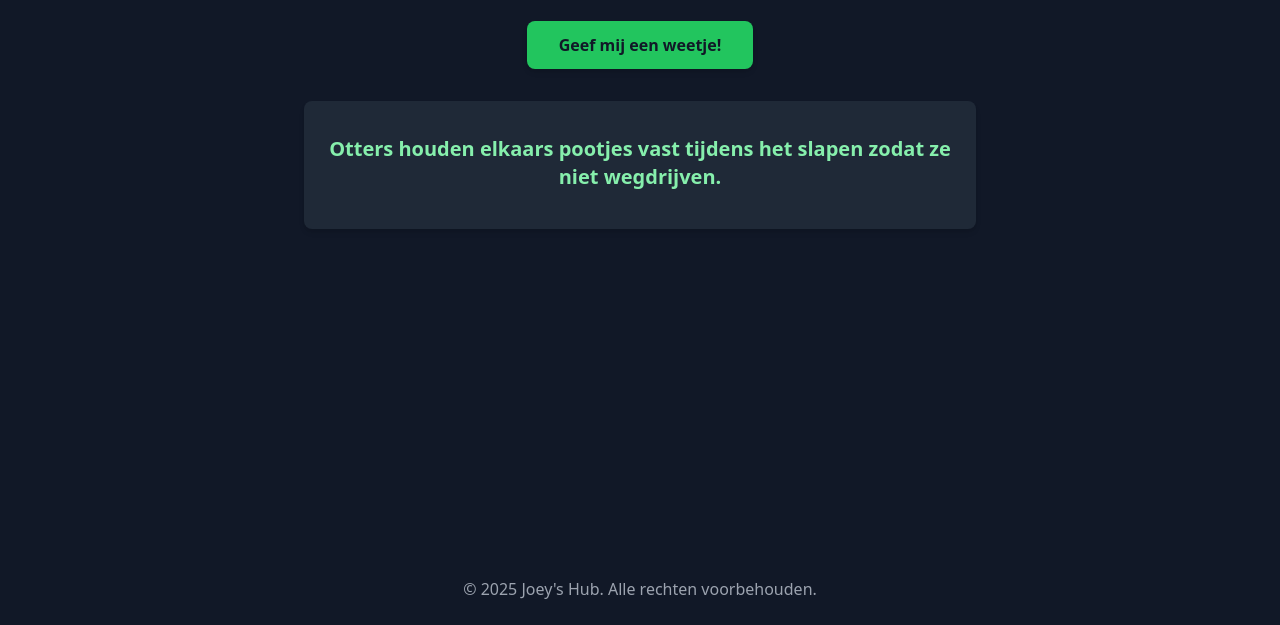
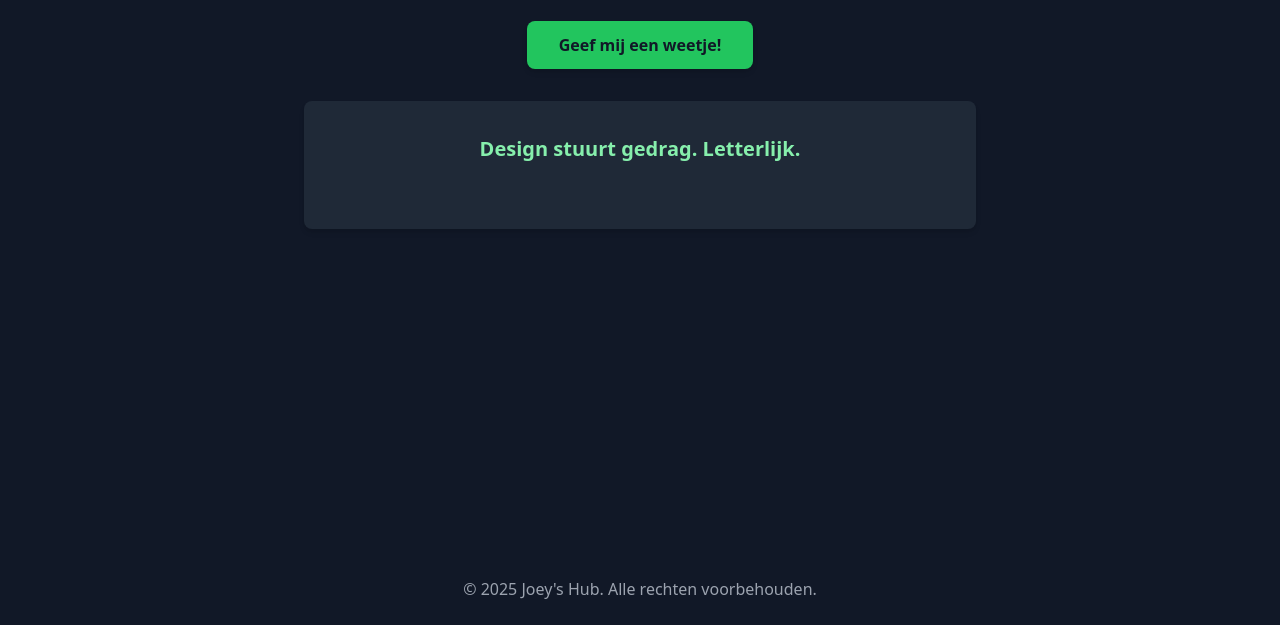
Before and after one commit to Joeydm6/joeyhub, a plain HTML site: page weetjes.html in a window 1280 px wide. Shown: the part 175-800 px from the top of the page. Drawn offline with nearby package versions, Linux system fonts and the light colour scheme.

Commit message:
Add files via upload

```diff
--- a/weetjes.html
+++ b/weetjes.html
@@ -66,30 +66,59 @@
     <script>
         // De lijst met weetjes
         const weetjes = [
-            "Een octopus heeft drie harten.", "Wist je dat honing nooit bederft?", "Een slak kan drie jaar slapen.",
-            "Bananen zijn bessen, maar aardbeien niet!", "Water kan tegelijk bevriezen en koken bij 0,01°C (het tripelpunt).",
-            "Er zijn meer sterren in het universum dan zandkorrels op aarde.", "De tong van een blauwe vinvis weegt evenveel als een olifant.",
-            "Katten 'praten' (miauw) voornamelijk om met mensen te communiceren, niet met andere katten.", "Bliksem is ongeveer 5 keer heter dan het oppervlak van de zon.",
-            "Een groep flamingo's heet een 'flamboyance'.", "Het hart van een garnaal zit in zijn kop.", "Krokodillen kunnen hun tong niet uitsteken.",
-            "De huid van een ijsbeer is zwart.", "De Mona Lisa heeft geen wenkbrauwen (waarschijnlijk door restauraties of mode).",
-            "Menselijk bot is, gram voor gram, sterker dan staal.", "Een niesbui kan snelheden van 160 km/u bereiken.",
-            "De bijenkolibrie is de kleinste vogel ter wereld.", "Zonlicht doet er ~8 minuten en 20 seconden over om de aarde te bereiken.",
-            "Mieren slapen niet; ze hebben korte rustperiodes.", "Onder water kun je niet huilen zoals boven water.", "Haaien bestaan al langer dan bomen.",
-            "De eerste e-mail werd in 1971 verstuurd door Ray Tomlinson.", "Een gemiddelde wolk weegt ongeveer 500.000 kilogram.",
-            "Een baby heeft meer botten (~300) dan een volwassene (~206).", "Een muis kan door een gat zo klein als een balpen.",
-            "Het hart van een kolibrie klopt tot 1.200 keer per minuut.", "Alle pinguïnsoorten leven op het zuidelijk halfrond.",
-            "Sommige lippenstiften bevatten vissenschubben voor glans.", "Konijnen kunnen niet overgeven.", "Dolfijnen slapen met één hersenhelft tegelijk.",
-            "Een potlood kan een lijn van ~56 km lang tekenen.", "Het Empire State Building heeft zijn eigen postcode.",
-            "Otters houden elkaars pootjes vast tijdens het slapen zodat ze niet wegdrijven.", "Goud is eetbaar (in kleine hoeveelheden).",
-            "Een mens verliest gemiddeld 40-100 haren per dag.", "Kaarsen branden langer in de ruimte dan op aarde.",
-            "Net als vingerafdrukken, heeft iedereen een unieke tongafdruk.", "De meeste vissen kunnen zowel vooruit als achteruit zwemmen.",
-            "De kortste oorlog duurde 38 minuten (Anglo-Zanzibar Oorlog).", "Spinnen eten vaak hun eigen web op om de zijde te recyclen.",
-            "De aarde draait met ~1.670 km/u rond zijn as (bij de evenaar).", "Er leven meer bacteriën in je mond dan er mensen op aarde zijn.",
-            "De geur van gemaaid gras is een 'noodsignaal' van het gras.", "De maan lijkt even groot als de zon door een perfecte verhouding van grootte en afstand.",
-            "Een haai kan bloed ruiken op honderden meters afstand.", "De eerste website (info.cern.ch) is nog steeds online.",
-            "Tranen bevatten lysozym, een antibacterieel enzym.", "Een komkommer bestaat voor 95-96% uit water.",
-            "Het nationale dier van Schotland is de eenhoorn."
-        ];
+    "Mobiel zorgt voor meer dan 60% van het webverkeer. Dus ja, mobielvriendelijk is de standaard.",
+    "1 seconde vertraging in laadtijd = 7% minder conversie. Elke seconde telt.",
+    "42% haakt af bij een verouderd design. Oog wil ook wat.",
+    "Webshops met video’s converteren tot 86% beter. Beeld = verkoop.",
+    "Een zoekfunctie kan je webshopomzet met 50% verhogen. Laat mensen vinden wat ze zoeken.",
+    "80% van de online aankopen begint op mobiel. Denk daar aan bij je design.",
+    "Live chat verhoogt conversie met 20%. Mensen houden van direct antwoord.",
+    "40% verlaat een site zonder duidelijke call-to-action. Zeg wat je van ze wil!",
+    "Webshops zonder ‘achteraf betalen’ missen tot 45% van de klanten.",
+    "Bezoekers scannen eerst koppen, dan pas tekst. Zorg voor hiërarchie.",
+    "Je hebt gemiddeld 5 seconden om online vertrouwen te winnen.",
+    "Hogere conversie met minder klikken. Elke klik is een afhaakmoment.",
+    "97% van de mensen leest reviews voor ze iets kopen. Social proof werkt.",
+    "Whitespace verhoogt leesbaarheid met 20%. Laat het ademen.",
+    "Webdesign is geen schilderij, het is een gebruiksvoorwerp.",
+    "Goede foutpagina’s (404) kunnen alsnog converteren. Laat hem z’n werk doen.",
+    "Responsive design is sinds 2015 een Google-ranking factor.",
+    "Websites met duidelijke navigatie krijgen 50% meer pageviews.",
+    "Bedrijven die bloggen genereren 67% meer leads.",
+    "SEO werkt niet morgen, maar wel structureel. Denk lange adem.",
+    "E-mailmarketing heeft gemiddeld €42 opbrengst per €1 investering.",
+    "Conversieknoppen testen loont: +200% is geen uitzondering.",
+    "80% hogere merkherkenning door consistent kleurgebruik.",
+    "Webshops met klantbeoordelingen zien tot 20% meer omzet.",
+    "Een duidelijke funnel voorkomt afhakers. Leid je bezoeker.",
+    "Websites met storytelling houden bezoekers 55% langer vast.",
+    "Sociale bewijslast verhoogt vertrouwen. Denk aan aantallen, logo’s, etc.",
+    "Otters houden elkaars pootje vast tijdens het slapen. Nee wacht, dat was een oud weetje. Skip maar.",
+    "Webshops presteren beter met een duidelijk retourbeleid.",
+    "Mobiele conversie stijgt met duidelijke, klikbare knoppen.",
+    "Websites zonder SSL? Die wekken wantrouwen. HTTPS is de basis.",
+    "Je homepage moet direct antwoord geven op 3 vragen: wie ben je, wat doe je, en wat moet ik nu doen?",
+    "Lokale SEO is voor MKB’ers een goudmijn. Laat jezelf vinden.",
+    "Unieke content scoort beter dan gelikte stockteksten.",
+    "Design stuurt gedrag. Letterlijk.",
+    "Webshops met schaarste (‘nog 2 op voorraad!’) verkopen meer.",
+    "Een website die er professioneel uitziet, wordt ook zo behandeld.",
+    "Een duidelijke ‘over ons’-pagina verhoogt vertrouwen. Mensen kopen van mensen.",
+    "Mensen klikken sneller op knoppen met actieve tekst: ‘Ik wil dit’ werkt beter dan ‘Verzenden’.",
+    "Eén duidelijke conversie per pagina voorkomt keuzestress.",
+    "De meeste mensen scrollen, maar niet doelloos. Geef richting.",
+    "UX is minstens zo belangrijk als je aanbod. Maak het gebruiksvriendelijk.",
+    "Structuur in je webshop is net zo belangrijk als voorraadbeheer.",
+    "Een goed CMS scheelt je later een hoop frustratie. Denk toekomstbestendig.",
+    "Productomschrijvingen zijn geen formaliteit. Ze verkopen.",
+    "Laadtijd optimaliseren is geen luxe. Het is omzetbesparing.",
+    "Een site die je zelf kan beheren? Alleen als je weet wat je doet.",
+    "Google houdt van structuur. Help met heading tags en logische opbouw.",
+    "80% van de e-commerce bestellingen komt ’s avonds. Zorg dat je klaarstaat.",
+    "Een consistent merkverhaal versterkt je online autoriteit.",
+    "Design zonder inhoud is verpakking zonder product. Het één versterkt het ander.",
+    "Begin niet aan een webshop zonder plan. Dan bouw je een winkel in de woestijn."
+];
         let vorigWeetjeIndex = -1;
 
         function toonWeetje() {
```
